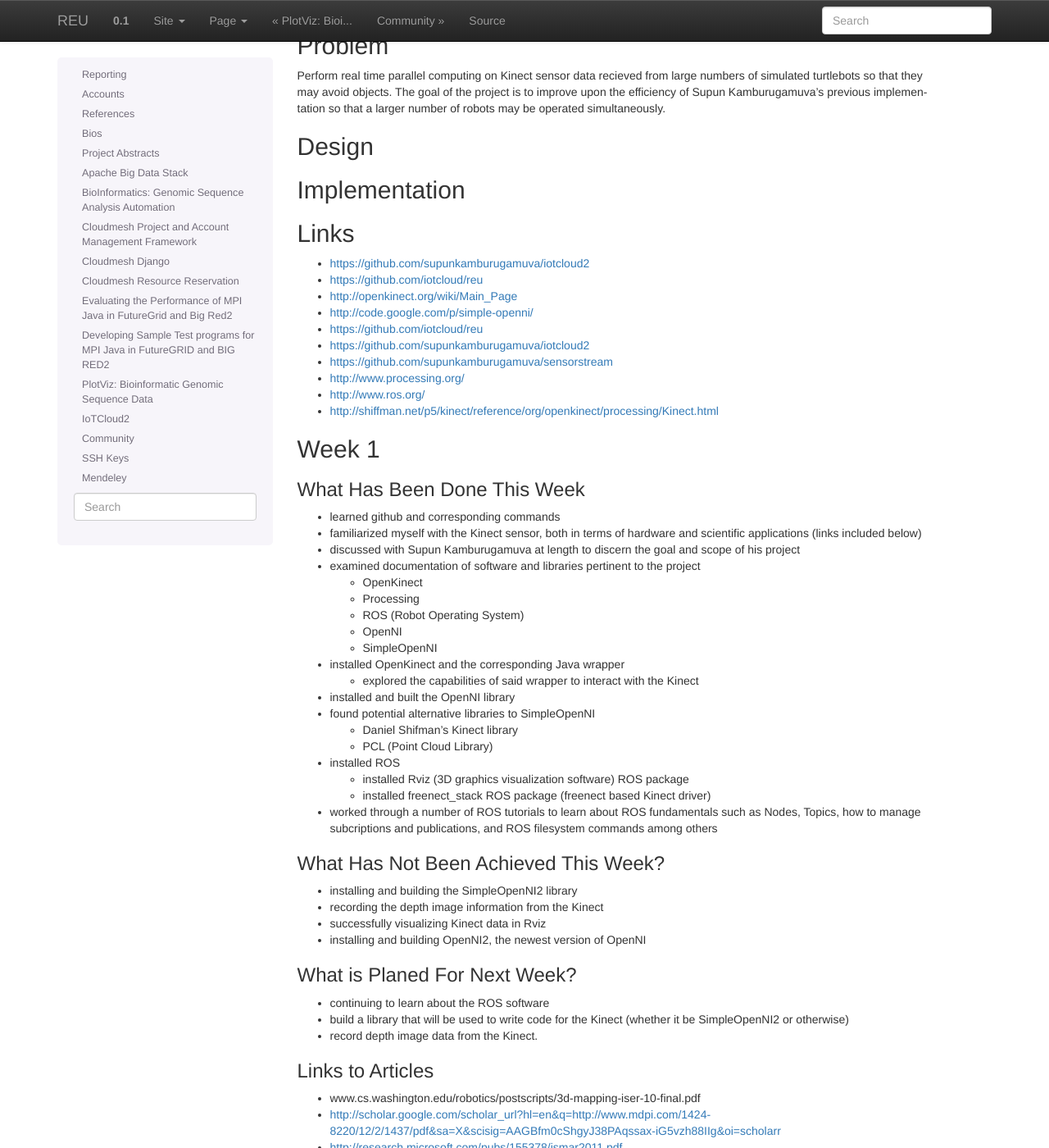
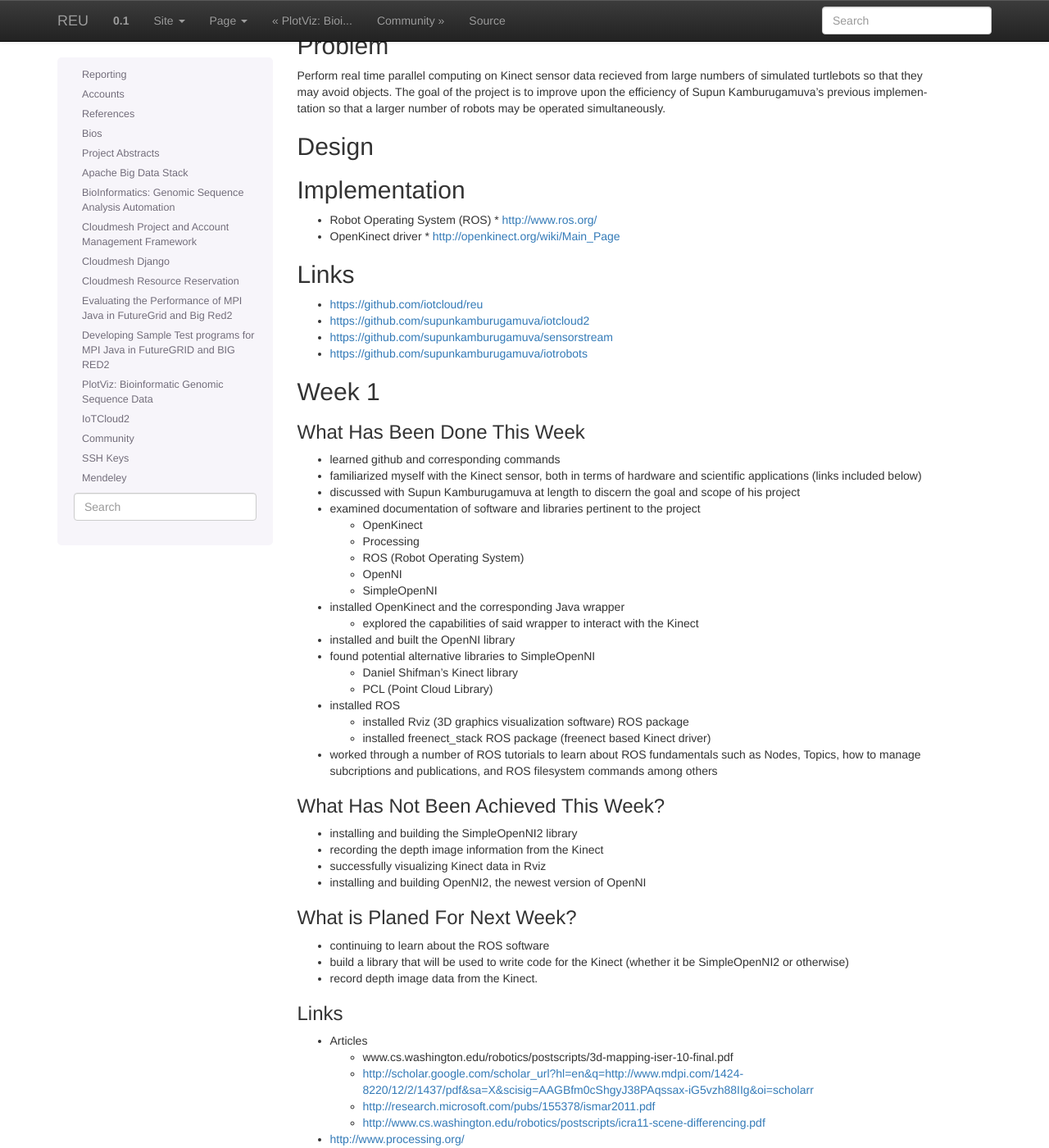
Before and after one commit to cloudmesh-project/reu-2014, a Sphinx documentation site: the page built from doc/source/projects/robotics.rst, in a window 1280 px wide and 1400 px high, scrolled down 194 px. Shown: the whole window at 82% size. Built offline with Sphinx 7.4.7, drawn with Linux system fonts in a browser that asks for light colours; some of the changed text lies outside the part shown.

Commit message:
Update robotics.rst

```diff
--- a/doc/source/projects/robotics.rst
+++ b/doc/source/projects/robotics.rst
@@ -23,20 +23,18 @@ Design
 Implementation
 ----------------------------------------------------------------------
 
+* Robot Operating System (ROS)
+  * http://www.ros.org/
+* OpenKinect driver
+  * http://openkinect.org/wiki/Main_Page
 
 Links
 ----------------------------------------------------------------------
 
-* https://github.com/supunkamburugamuva/iotcloud2
-* https://github.com/iotcloud/reu
-* http://openkinect.org/wiki/Main_Page
-* http://code.google.com/p/simple-openni/
 * https://github.com/iotcloud/reu
 * https://github.com/supunkamburugamuva/iotcloud2
 * https://github.com/supunkamburugamuva/sensorstream
-* http://www.processing.org/
-* http://www.ros.org/
-* http://shiffman.net/p5/kinect/reference/org/openkinect/processing/Kinect.html
+* https://github.com/supunkamburugamuva/iotrobots
 
 
 Week 1
@@ -88,13 +86,18 @@ What is Planed For Next Week?
 * build a library that will be used to write code for the Kinect (whether it be SimpleOpenNI2 or otherwise)
 * record depth image data from the Kinect.
 
-Links to Articles
+Links
 ^^^^^^^^^^^^^^^^^^^^^^^^^^^^^^^^^^^^^^^^^^^^^^^^^^^^^^^^^^^^^^^^^^^^^^^
-* www.cs.washington.edu/robotics/postscripts/3d-mapping-iser-10-final.pdf
-* http://scholar.google.com/scholar_url?hl=en&q=http://www.mdpi.com/1424-8220/12/2/1437/pdf&sa=X&scisig=AAGBfm0cShgyJ38PAqssax-iG5vzh88IIg&oi=scholarr
-* http://research.microsoft.com/pubs/155378/ismar2011.pdf
-* http://www.cs.washington.edu/robotics/postscripts/icra11-scene-differencing.pdf
+* Articles
 
+  * www.cs.washington.edu/robotics/postscripts/3d-mapping-iser-10-final.pdf
+  * http://scholar.google.com/scholar_url?hl=en&q=http://www.mdpi.com/1424-8220/12/2/1437/pdf&sa=X&scisig=AAGBfm0cShgyJ38PAqssax-iG5vzh88IIg&oi=scholarr
+  * http://research.microsoft.com/pubs/155378/ismar2011.pdf
+  * http://www.cs.washington.edu/robotics/postscripts/icra11-scene-differencing.pdf
+
+* http://www.processing.org/
+* http://shiffman.net/p5/kinect/reference/org/openkinect/processing/Kinect.html
+* http://code.google.com/p/simple-openni/
 Week 2
 ----------------------------------------------------------------------
 
```
